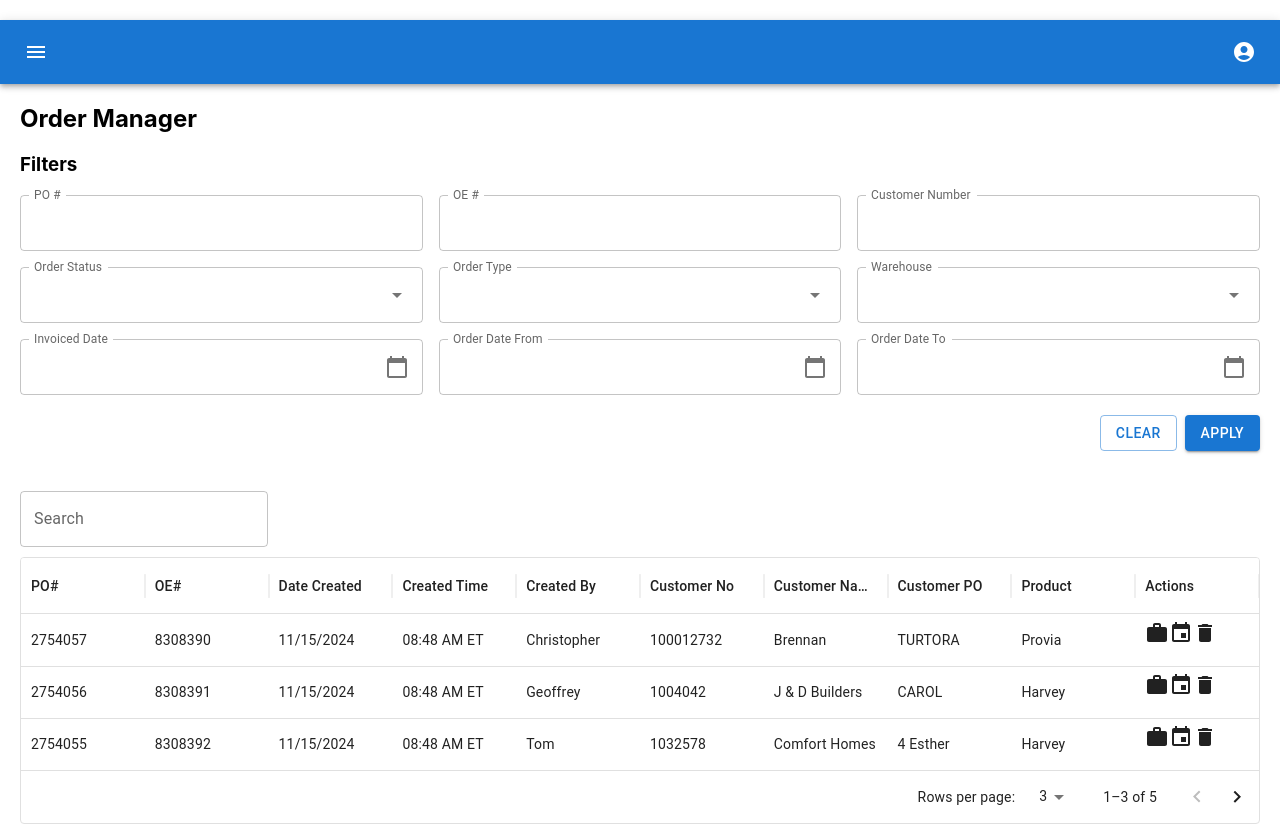
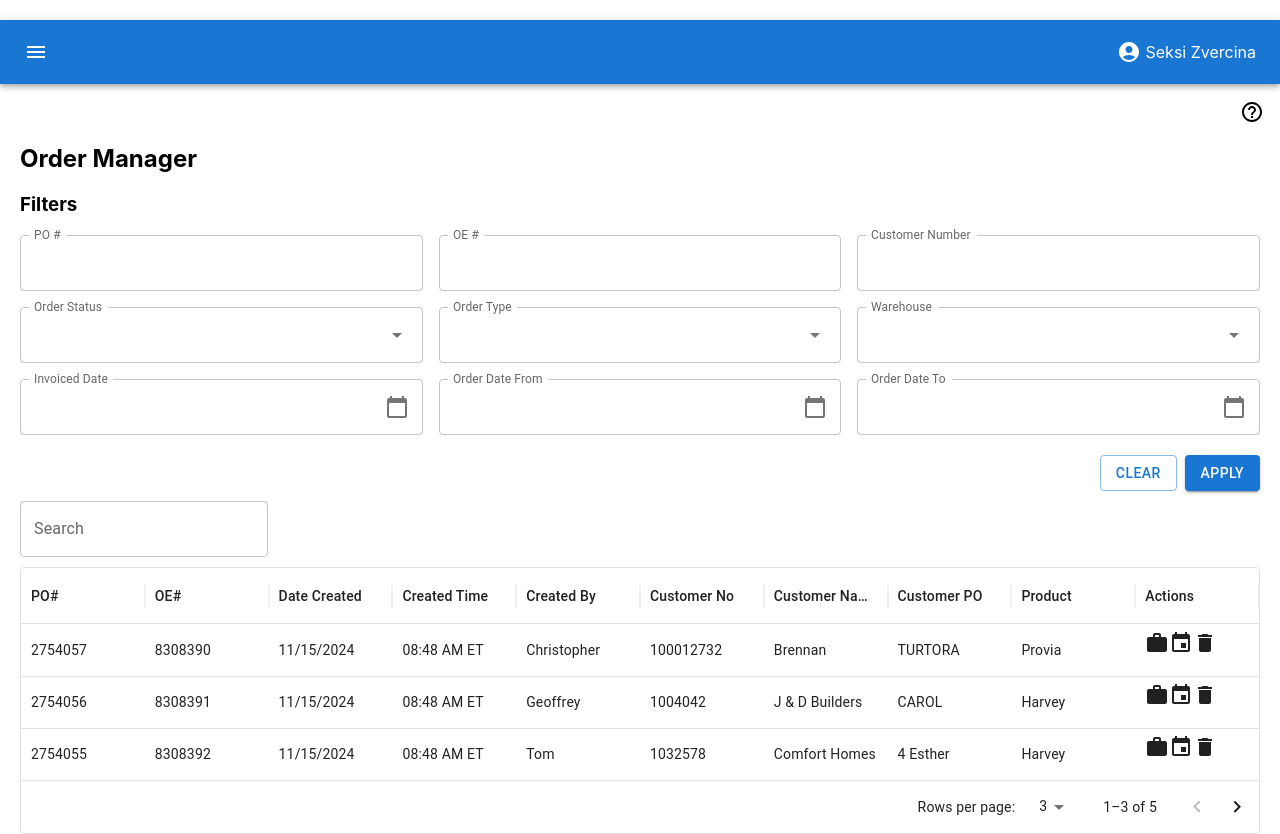
Before and after one commit to po-danijel-stankovic/DemoApp, a React (Create React App) app: page / in a window 1280 px wide. Built offline with nearby package versions, Linux system fonts and the light colour scheme.

Commit message:
New changes

```diff
--- a/src/App.tsx
+++ b/src/App.tsx
@@ -25,6 +25,7 @@ import MenuIcon from '@mui/icons-material/Menu';
 import Toolbar from '@mui/material/Toolbar';
 import AccountCircle from '@mui/icons-material/AccountCircle';
 import Box from '@mui/material/Box';
+import HelpOutlineIcon from '@mui/icons-material/HelpOutline';
 
 function App() {
   // function createData(
@@ -135,13 +136,17 @@ function App() {
 
             <Box sx={{ flexGrow: 1 }} />
 
-            <AccountCircle />
+            <AccountCircle /> <span style={{marginLeft: 5}}>Seksi Zvercina</span>
 
           </Toolbar>
         </AppBar>
       </div>
 
-      <div style={{ padding: '0 20px', textAlign: 'left', marginBottom: '40px' }}>
+      <Box display="flex" justifyContent="flex-end" marginTop={2} marginRight={2}>
+        <HelpOutlineIcon />
+      </Box>
+
+      <div style={{ padding: '0 20px', textAlign: 'left' }}>
         <h2>Order Manager</h2>
 
         <h3>Filters</h3>
```
